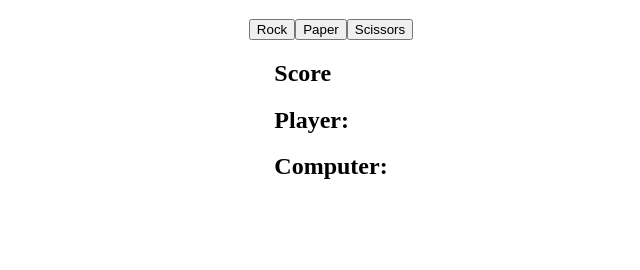
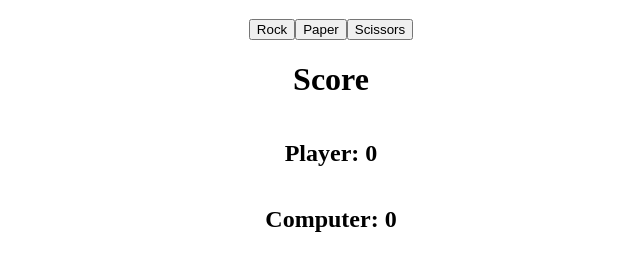
Before and after one commit to ChaeJiho/odin-rock-paper-scissors, a plain HTML site: page index.html in a window 1280 px wide. Both pictures are taken after a click on the button "Rock". Shown: the part 642-912 px from the top of the page, without its empty margins (309-949 px from the left). Drawn offline with Linux system fonts and the light colour scheme.

Commit message:
Added finishing touches with CSS. However, there is a bug that continues to repeat the same string when going past the score limit of 5. Not sure how to fix this.

```diff
--- a/index.html
+++ b/index.html
@@ -23,11 +23,9 @@
                 <button class="choiceBtn">Scissors</button>
             </div>
             <div class="score">
-                <h2>Score</h2>
-                <div>
-                    <h2 id="userScore">Player:</h2>
-                    <h2 id="computerScore">Computer:</h2>
-                </div>
+                <h1>Score</h1>
+                <h2 id="scoreTextPlayer">Player:</h2>
+                <h2 id="scoreTextComputer">Computer:</h2>
             </div>
         </div>
         <script src="index.js"></script>
--- a/index.js
+++ b/index.js
@@ -6,19 +6,24 @@
 const playerText = document.querySelector("#playerText");
 const computerText = document.querySelector("#computerText");
 const choiceBtns = document.querySelectorAll(".choiceBtn");
-const scoreText = document.querySelector("#scoreText");
+const scoreTextPlayer = document.querySelector("#scoreTextPlayer");
+const scoreTextComputer = document.querySelector("#scoreTextComputer");
 
 
 
 let player;
 let computer;
 let result;
+let userScore = 0;
+let computerScore = 0;
 
 choiceBtns.forEach(button => button.addEventListener("click", () => {
     player = button.textContent;
     computer = getComputerChoice();
     playerText.textContent = `Player: ${player}`;
     computerText.textContent = `Computer: ${playRound()}`;
+    scoreTextPlayer.textContent = `Player: ${userScore}`;
+    scoreTextComputer.textContent = `Computer: ${computerScore}`;
 }))
 
 function getComputerChoice() {
@@ -33,8 +38,6 @@ function getComputerChoice() {
     }
 }
 
-let userScore = 0;
-let computerScore = 0;
 
 function playRound() {
     if (player == 'Rock' && computer == "rock") {
@@ -68,8 +71,7 @@ function playRound() {
 
 const game = () => {
     for (let i = 1; i <= 5; i++) {
-        const computer = getComputerChoice();
-        const player = button.textContent;
+        getComputerChoice();
         playRound();
     }
 
--- a/rps.css
+++ b/rps.css
@@ -15,3 +15,9 @@ body {
     flex-direction: row;
     justify-content: center;
 }
+
+.score {
+    display: flex;
+    flex-direction: column;
+    align-items: center;
+}
```
